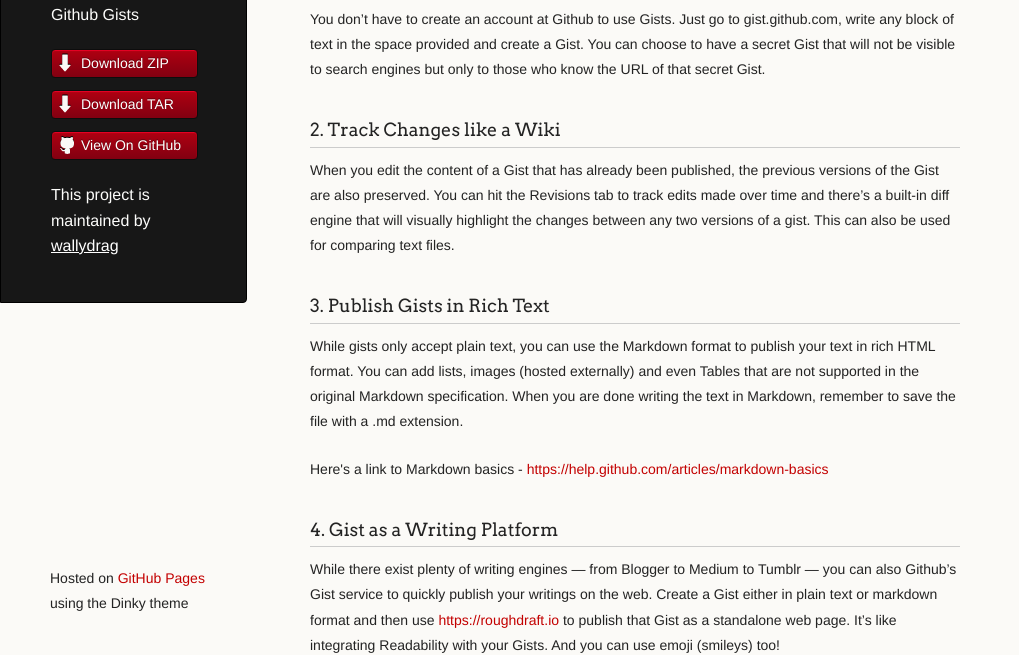
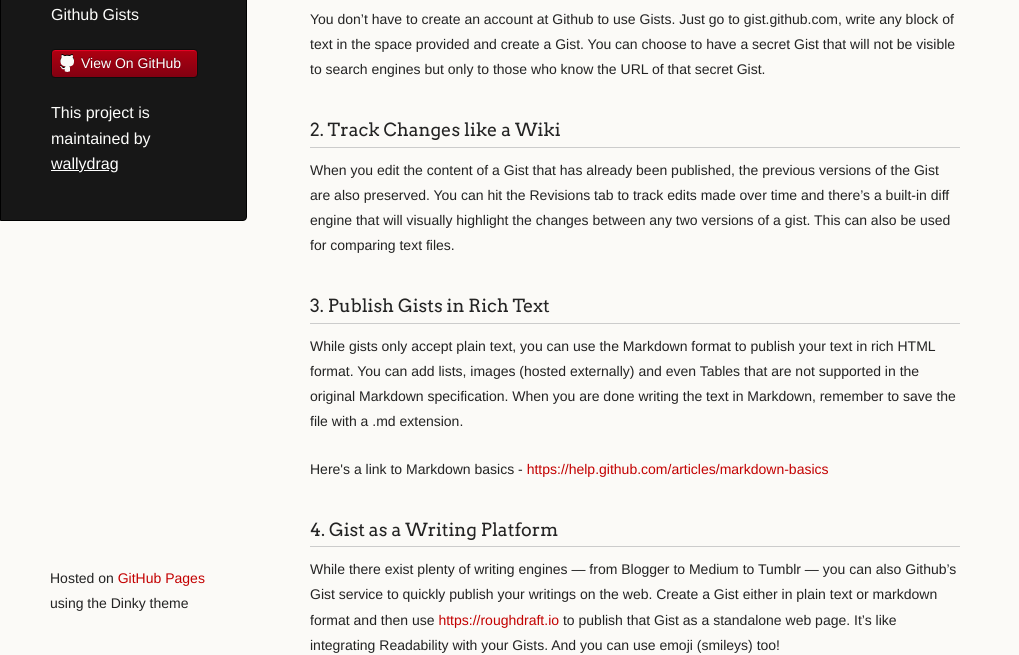
Before and after one commit to debaghtk/gist_guide, a plain HTML site: page index.html in a window 1280 px wide. Shown: the part 152-807 px from the top of the page, without its empty margins (0-1019 px from the left). Drawn offline with Linux system fonts and the light colour scheme.

Commit message:
Update index.html

```diff
--- a/index.html
+++ b/index.html
@@ -20,8 +20,6 @@
         <p class="header">A Quick Guide to Github Gists</p>
 
         <ul>
-          <li class="download"><a class="buttons" href="https://github.com/wallydrag/gistguide.github.io/zipball/master">Download ZIP</a></li>
-          <li class="download"><a class="buttons" href="https://github.com/wallydrag/gistguide.github.io/tarball/master">Download TAR</a></li>
           <li><a class="buttons github" href="https://github.com/wallydrag/gistguide.github.io">View On GitHub</a></li>
         </ul>
 
```
